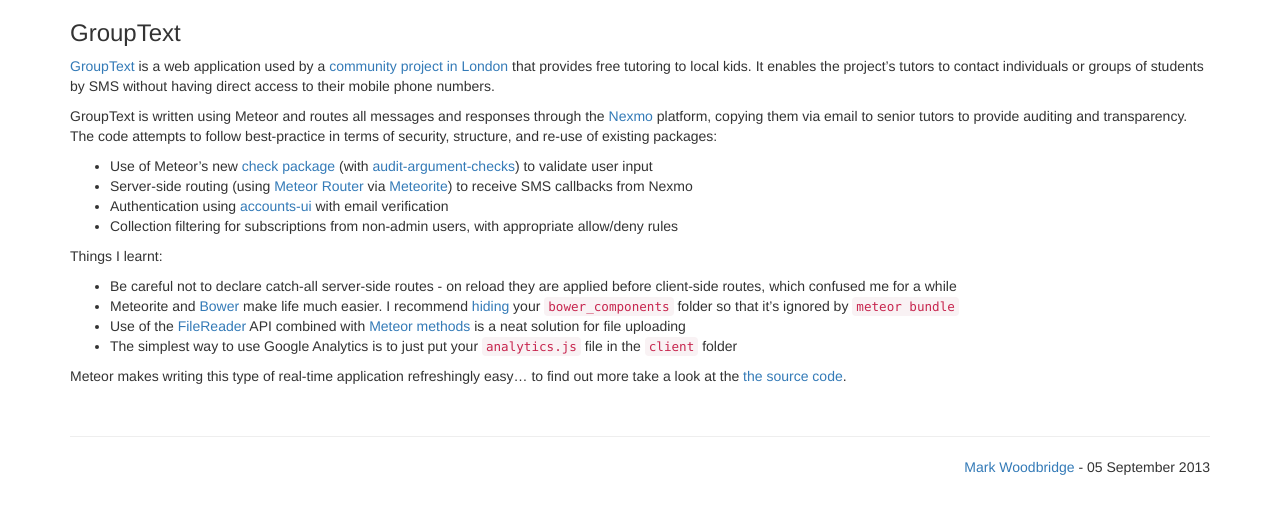
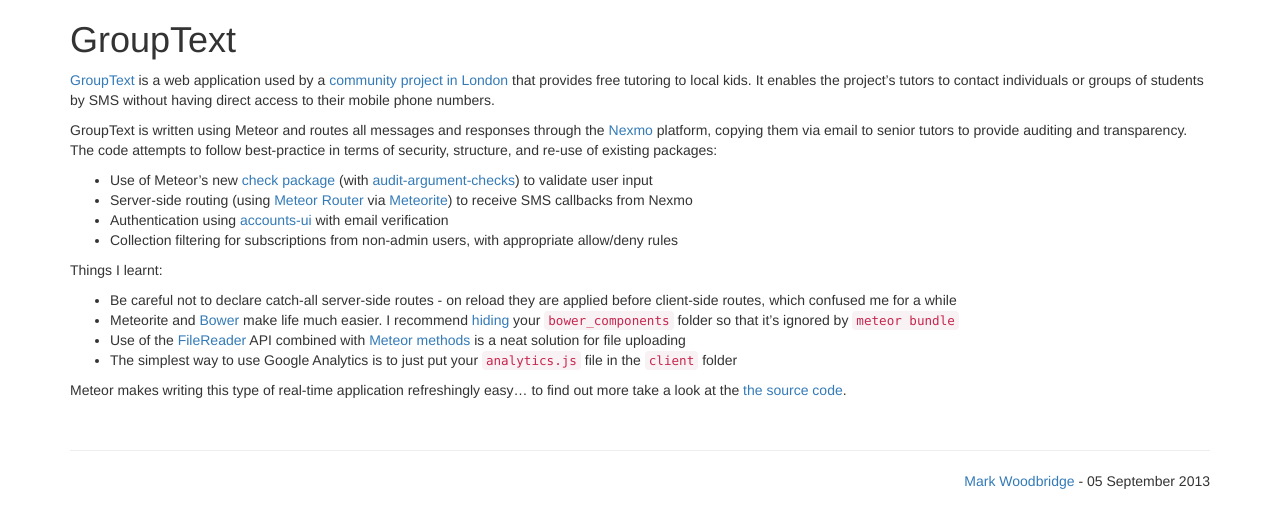
Before and after one commit to mrw34/mrw34.github.com, a Jekyll site: the page built from _posts/2013-09-05-grouptext.md, in a window 1280 px wide. Shown: the top 528 px of the page. Built offline with Jekyll 4.4.1, drawn with Linux system fonts in a browser that asks for light colours.

Commit message:
Update styles

```diff
--- a/_layouts/page.html
+++ b/_layouts/page.html
@@ -7,7 +7,7 @@
 	<link href="https://markwoodbridge.com" title="Mark Woodbridge" rel="author"/>
 	<title>Mark Woodbridge | {{ page.title }}</title>
 </head>
-<body class="container">
+<body class="container" style="padding-bottom: 1em">
 
 	{{content}}
 
--- a/_layouts/post.html
+++ b/_layouts/post.html
@@ -1,7 +1,7 @@
 ---
 layout: page
 ---
-<h3>{{ page.title }}</h3>
+<h1>{{ page.title }}</h1>
 
 {{content}}
 
```
